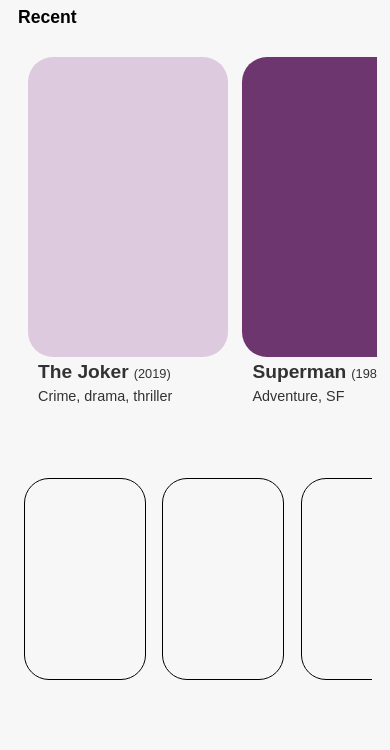
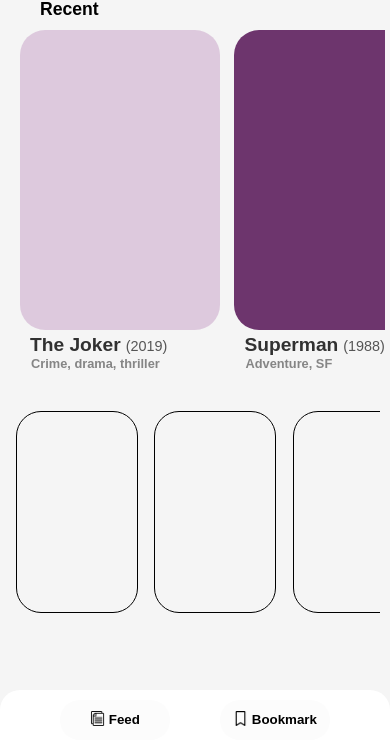
Before and after one commit to Gabriel-Nistor/movie-app, a plain HTML site: page index.html in a window 390 px wide. Shown: the part 94-844 px from the top of the page. Drawn offline with Linux system fonts and the light colour scheme.

Commit message:
Add files via upload

```diff
--- a/index.html
+++ b/index.html
@@ -100,8 +100,8 @@
                                 <button>
                                     <img src="img/bookmark.png"> Bookmark
                                 </button>
+                            </div>
 
-                            </div>
                         </div>
                     </div>
                     <div class="movie-box_title">SpiderMan<span class="movie-box_year">(2003)</span></div>
@@ -320,6 +320,22 @@
 
         </section>
 
+        <footer>
+
+
+            <div class="footer-menu">
+                <div>
+                    <button>
+                        <img src="img/file.png" /><span> Feed</span>
+                    </button>
+                </div>
+                <div>
+                    <button>
+                        <img src="img/bookmark.png" /> <span>Bookmark</span>
+                    </button>
+                </div>
+        </footer>
+
 
 
 
--- a/style.css
+++ b/style.css
@@ -1,10 +1,12 @@
 body {
-    background-color: rgb(247, 247, 247);
+    background-color: rgb(245, 245, 245);
     font-family: Arial, sans-serif;
+    margin: 0;
 }
 
-nav {
+.top_search {
     display: flex;
+    /* margin: 5px; */
 }
 
 nav .icon {
@@ -78,7 +80,8 @@
 .recent h1 {
     font-size: 1.1rem;
     font-weight: 800;
-    margin-left: 10px;
+    margin-left: 40px;
+    margin-bottom: 0;
 }
 
 .scroll-box {
@@ -161,11 +164,6 @@
     outline: none;
 }
 
-
-
-
-
-
 @keyframes fadeInOpacity {
     0% {
         opacity: 0;
@@ -189,21 +187,23 @@
 }
 
 .movie-box_title {
-    margin: 4px 4px 4px 10px;
+    margin: 4px 4px 0 10px;
     font-size: 1.2rem;
-    font-weight: 700;
+    font-weight: 800;
 }
 
 .movie-box_year {
-    font-size: 0.8rem;
+    font-size: 0.9rem;
     font-weight: 400;
     margin: 5px;
+    color: #2e2e2e;
 }
 
 .movie-box_genres {
-    font-size: 0.9rem;
-    font-weight: 500;
-    margin: 5px 0 0 10px;
+    font-size: 0.8rem;
+    font-weight: 700;
+    margin: 0 0 0 11px;
+    color: #696969;
 }
 
 .testing-class01 {
@@ -234,7 +234,7 @@
 
 .other-movies {
     display: flex;
-    height: 400px;
+    height: 500px;
     width: auto;
     overflow-y: scroll;
     flex-wrap: wrap;
@@ -266,6 +266,24 @@
     border-radius: 25px;
 }
 
+/* @media(min-height: 1100px) {
+    .other-movies {
+        height: auto;
+        overflow-y: hidden;
+    }
+} */
+
+.footer-menu {
+    background-color: rgb(255, 255, 255);
+    height: 60px;
+    width: 100%;
+    position: fixed;
+    margin: 0;
+    bottom: 0;
+    display: none;
+    border-radius: 20px 20px 0 0px;
+}
+
 @media(max-width: 650px) {
     /* ---- Nav ---- */
     nav .icon {
@@ -285,16 +303,22 @@
         max-width: 650px;
     }
     .scroll-box {
-        margin: 5px;
+        margin: 0 5px 5px 5px;
         max-width: 650px;
         -ms-overflow-style: none;
         scrollbar-width: none;
+        height: auto;
     }
     .scroll-box::-webkit-scrollbar {
         display: none;
     }
     .movie-box {
-        margin: 5px;
+        margin: 0 5px 5px 5px;
+    }
+    .movie-box:hover {
+        opacity: 1;
+        box-shadow: 0px 13px 18px -10px #000000;
+        margin: 15px;
     }
     /* ---- Other Movies ---- */
     .other-movies {
@@ -303,7 +327,7 @@
         overflow-x: scroll;
         overflow-y: hidden;
         margin: 10px;
-        margin-bottom: 30px;
+        margin-bottom: 62px;
         height: auto;
         white-space: nowrap;
     }
@@ -321,11 +345,43 @@
         background-color: #d1d1d1;
         border-radius: 25px;
     }
+    /* ---- Footer ---- */
+    .footer-menu {
+        display: flex;
+        justify-content: center;
+    }
+    .footer-menu button {
+        height: 40px;
+        width: 110px;
+        border-radius: 25px;
+        margin: 10px 25px 15px 25px;
+        font-weight: 600;
+        border: none;
+        padding: 0;
+        background-color: rgb(252, 252, 252);
+    }
+    .footer-menu button:active{
+        outline: none;
+        background-color: rgb(209, 209, 209);
     }
 
-@media(min-height: 1100px) {
-    .other-movies {
-        height: auto;
-        overflow-y: hidden;
+    .footer-menu button:focus {
+        outline: none;
+        background-color: rgb(245, 245, 245);
     }
+
+    .footer-menu img {
+        height: 15px;
+        width: 15px;
     }
+    .footer-menu span {
+        position: relative;
+        bottom: 2px;
+    }
+
+    .footer-menu button:hover {
+        cursor: pointer;
+        background-color:  rgb(209, 209, 209);
+    }
+
+}
```
Lines whose indentation alone changed are shown as unchanged.
